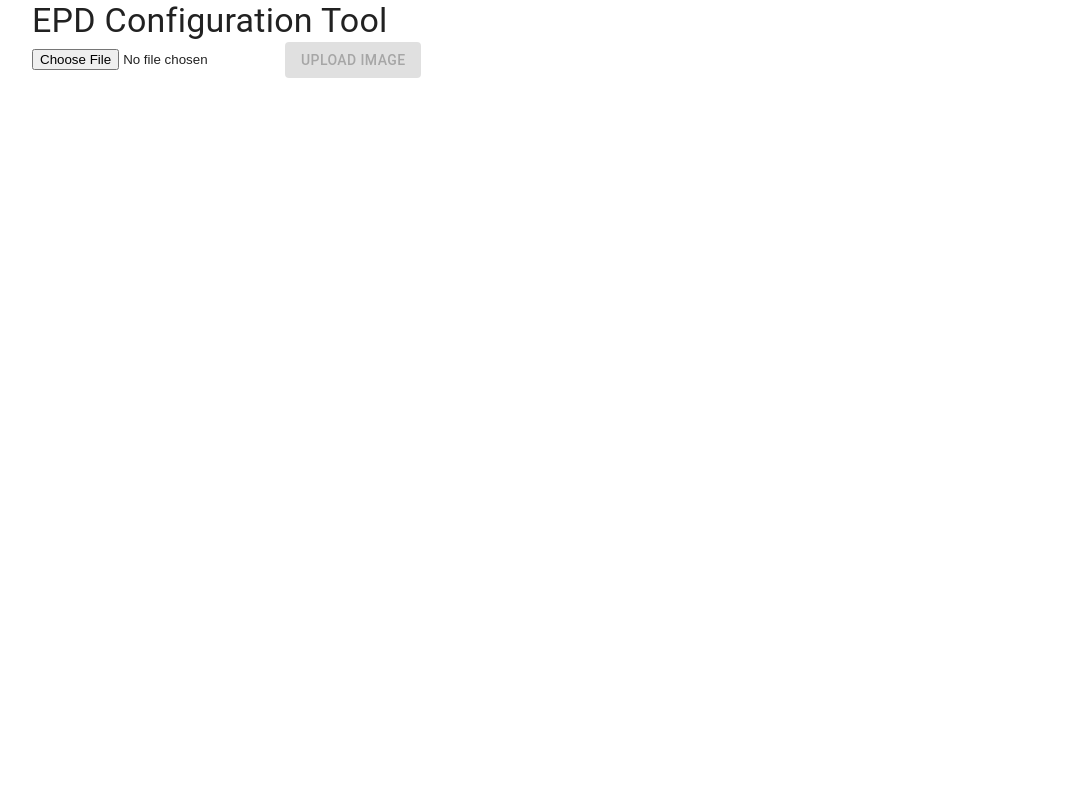
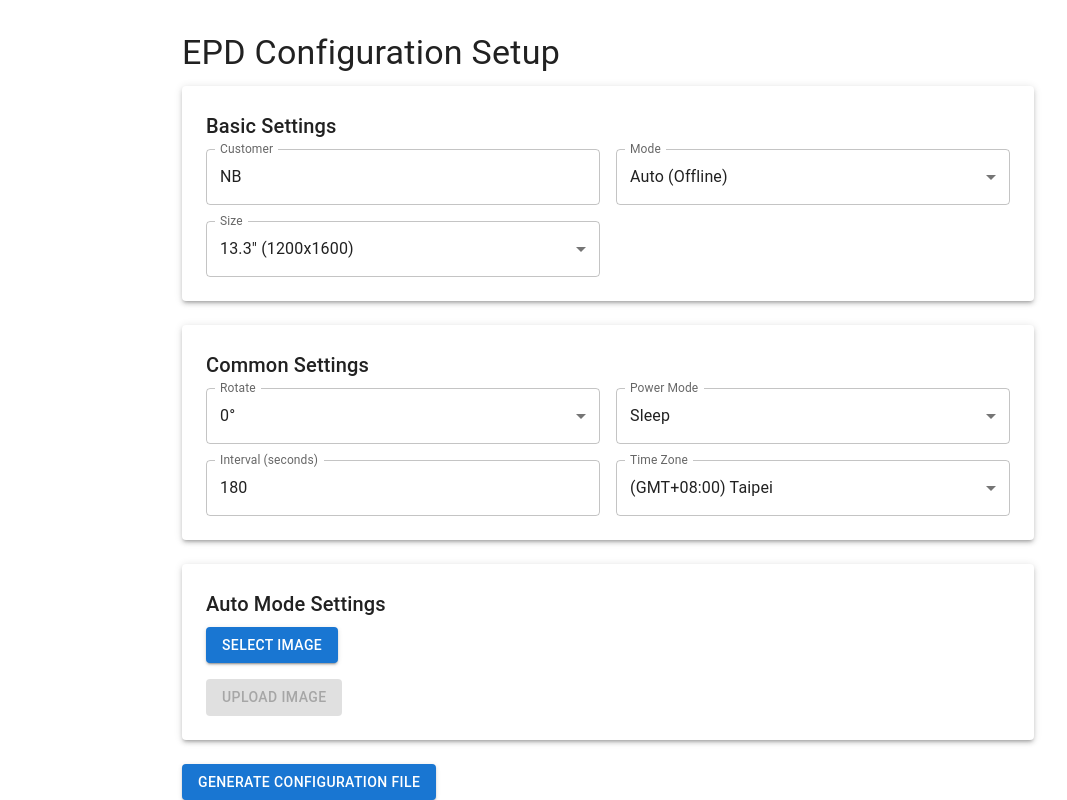
Before and after one commit to tsia-sionghai/epd-config-tool, a React (Vite) app: page / in a window 1280 px wide. Shown: the whole page, without its empty margins (32-1099 px from the left). Built offline with nearby package versions, Linux system fonts and the light colour scheme.

Commit message:
Initial EPDConfigTool component and center it horizontally

```diff
--- a/src/App.tsx
+++ b/src/App.tsx
@@ -10,7 +10,7 @@ const App: React.FC = () => {
   return (
     <ThemeProvider theme={theme}>
       <CssBaseline />
-      <Container>
+      <Container maxWidth="md">
         <EPDConfigTool />
       </Container>
     </ThemeProvider>
--- a/src/components/EPDConfigTool.tsx
+++ b/src/components/EPDConfigTool.tsx
@@ -1,9 +1,41 @@
 import React, { useState } from 'react';
-import { Box, Typography, Button } from '@mui/material';
-import { uploadImage } from '../services/api';
+import {
+  Box,
+  Typography,
+  TextField,
+  Select,
+  MenuItem,
+  FormControl,
+  InputLabel,
+  Button,
+  Grid,
+  Paper
+} from '@mui/material';
+import { uploadImage, generateConfig } from '../services/api';
 
 const EPDConfigTool: React.FC = () => {
+  const [config, setConfig] = useState({
+    customer: 'NB',
+    mode: 'Auto (Offline)',
+    size: '13.3" (1200x1600)',
+    rotate: '0',
+    powerMode: 'Sleep',
+    interval: '180',
+    timeZone: '(GMT+08:00) Taipei',
+    wifiSetting: '',
+    ssid: '',
+    wifiPassword: ''
+  });
+
   const [selectedFile, setSelectedFile] = useState<File | null>(null);
+
+  const handleConfigChange = (event: React.ChangeEvent<HTMLInputElement | { name?: string; value: unknown }>) => {
+    const { name, value } = event.target;
+    setConfig(prevConfig => ({
+      ...prevConfig,
+      [name as string]: value
+    }));
+  };
 
   const handleFileChange = (event: React.ChangeEvent<HTMLInputElement>) => {
     if (event.target.files) {
@@ -24,14 +56,157 @@ const EPDConfigTool: React.FC = () => {
     }
   };
 
+  const handleGenerateConfig = async () => {
+    try {
+      const result = await generateConfig(config);
+      console.log('Config generated:', result);
+      // 處理生成的配置
+    } catch (error) {
+      console.error('Config generation error:', error);
+      // 處理錯誤
+    }
+  };
+
   return (
-    <Box>
-      <Typography variant="h4">EPD Configuration Tool</Typography>
-      <input type="file" onChange={handleFileChange} />
-      <Button variant="contained" onClick={handleUpload} disabled={!selectedFile}>
-        Upload Image
+    <Box sx={{ mt: 4 }}>
+      <Typography variant="h4" gutterBottom>EPD Configuration Setup</Typography>
+      <Paper elevation={3} sx={{ p: 3, mb: 3 }}>
+        <Typography variant="h6" gutterBottom>Basic Settings</Typography>
+        <Grid container spacing={2}>
+          <Grid item xs={12} sm={6}>
+            <TextField
+              fullWidth
+              label="Customer"
+              name="customer"
+              value={config.customer}
+              onChange={handleConfigChange}
+            />
+          </Grid>
+          <Grid item xs={12} sm={6}>
+            <FormControl fullWidth>
+              <InputLabel>Mode</InputLabel>
+              <Select
+                name="mode"
+                value={config.mode}
+                onChange={handleConfigChange}
+                label="Mode"
+              >
+                <MenuItem value="Auto (Offline)">Auto (Offline)</MenuItem>
+                <MenuItem value="CMS (Online)">CMS (Online)</MenuItem>
+              </Select>
+            </FormControl>
+          </Grid>
+          <Grid item xs={12} sm={6}>
+            <FormControl fullWidth>
+              <InputLabel>Size</InputLabel>
+              <Select
+                name="size"
+                value={config.size}
+                onChange={handleConfigChange}
+                label="Size"
+              >
+                <MenuItem value='13.3" (1200x1600)'>13.3" (1200x1600)</MenuItem>
+                {/* Add other size options */}
+              </Select>
+            </FormControl>
+          </Grid>
+        </Grid>
+      </Paper>
+
+      <Paper elevation={3} sx={{ p: 3, mb: 3 }}>
+        <Typography variant="h6" gutterBottom>Common Settings</Typography>
+        <Grid container spacing={2}>
+          <Grid item xs={12} sm={6}>
+            <FormControl fullWidth>
+              <InputLabel>Rotate</InputLabel>
+              <Select
+                name="rotate"
+                value={config.rotate}
+                onChange={handleConfigChange}
+                label="Rotate"
+              >
+                <MenuItem value="0">0°</MenuItem>
+                <MenuItem value="90">90°</MenuItem>
+                <MenuItem value="180">180°</MenuItem>
+                <MenuItem value="270">270°</MenuItem>
+              </Select>
+            </FormControl>
+          </Grid>
+          <Grid item xs={12} sm={6}>
+            <FormControl fullWidth>
+              <InputLabel>Power Mode</InputLabel>
+              <Select
+                name="powerMode"
+                value={config.powerMode}
+                onChange={handleConfigChange}
+                label="Power Mode"
+              >
+                <MenuItem value="Sleep">Sleep</MenuItem>
+                <MenuItem value="Normal">Normal</MenuItem>
+                <MenuItem value="Off">Off</MenuItem>
+              </Select>
+            </FormControl>
+          </Grid>
+          <Grid item xs={12} sm={6}>
+            <TextField
+              fullWidth
+              label="Interval (seconds)"
+              name="interval"
+              type="number"
+              value={config.interval}
+              onChange={handleConfigChange}
+              inputProps={{ min: 180 }}
+            />
+          </Grid>
+          <Grid item xs={12} sm={6}>
+            <FormControl fullWidth>
+              <InputLabel>Time Zone</InputLabel>
+              <Select
+                name="timeZone"
+                value={config.timeZone}
+                onChange={handleConfigChange}
+                label="Time Zone"
+              >
+                <MenuItem value="(GMT+08:00) Taipei">(GMT+08:00) Taipei</MenuItem>
+                {/* Add other time zone options */}
+              </Select>
+            </FormControl>
+          </Grid>
+        </Grid>
+      </Paper>
+
+      <Paper elevation={3} sx={{ p: 3, mb: 3 }}>
+        <Typography variant="h6" gutterBottom>Auto Mode Settings</Typography>
+        <Grid container spacing={2}>
+          <Grid item xs={12}>
+            <input
+              type="file"
+              onChange={handleFileChange}
+              style={{ display: 'none' }}
+              id="contained-button-file"
+            />
+            <label htmlFor="contained-button-file">
+              <Button variant="contained" component="span">
+                Select Image
+              </Button>
+            </label>
+            {selectedFile && (
+              <Typography variant="body2" sx={{ mt: 1 }}>
+                Selected file: {selectedFile.name}
+              </Typography>
+            )}
+          </Grid>
+          <Grid item xs={12}>
+            <Button variant="contained" onClick={handleUpload} disabled={!selectedFile}>
+              Upload Image
+            </Button>
+          </Grid>
+        </Grid>
+      </Paper>
+
+      <Button variant="contained" color="primary" onClick={handleGenerateConfig}>
+        Generate Configuration File
       </Button>
-      {/* 添加更多配置選項和表單元素 */}
     </Box>
   );
 };
```
